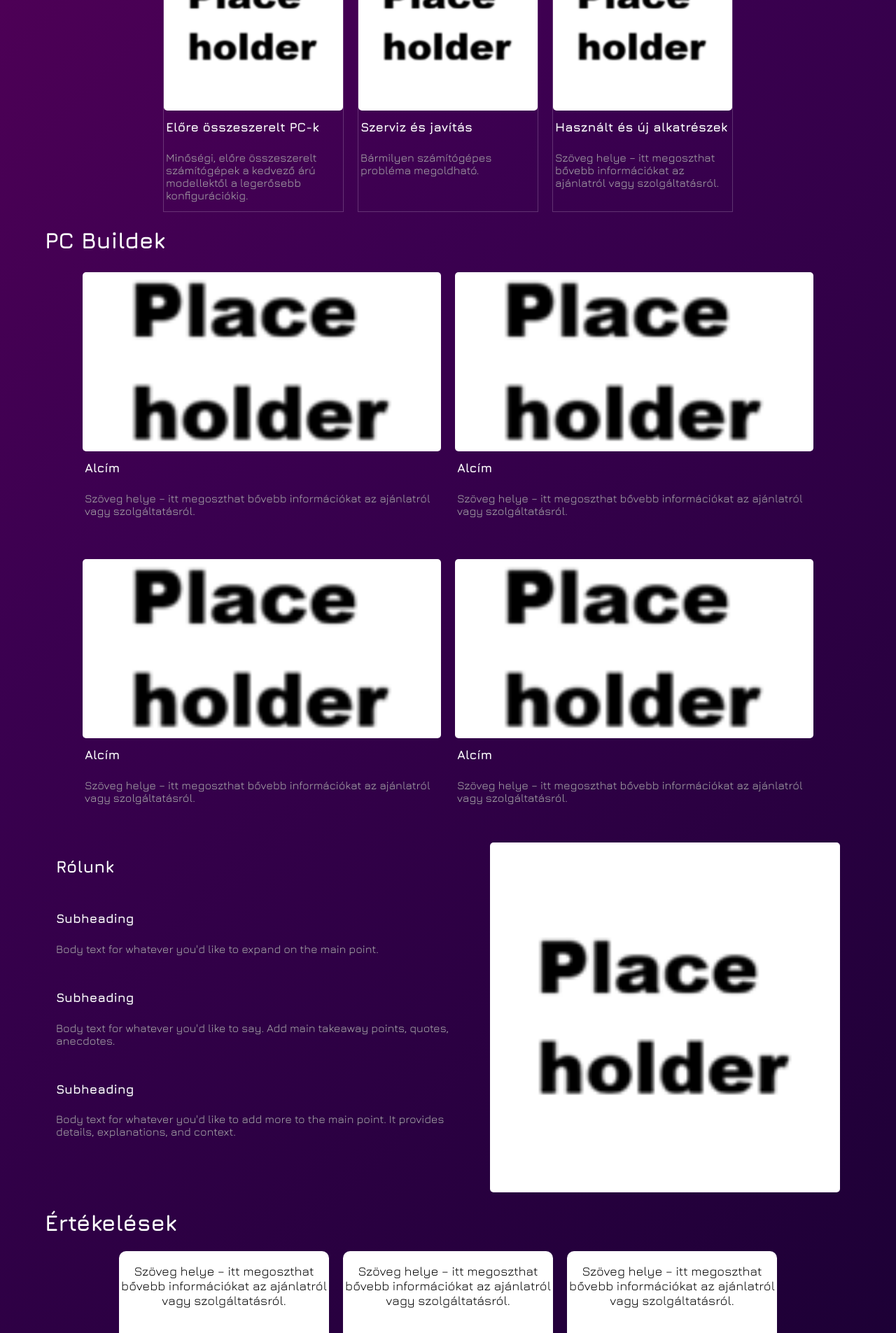
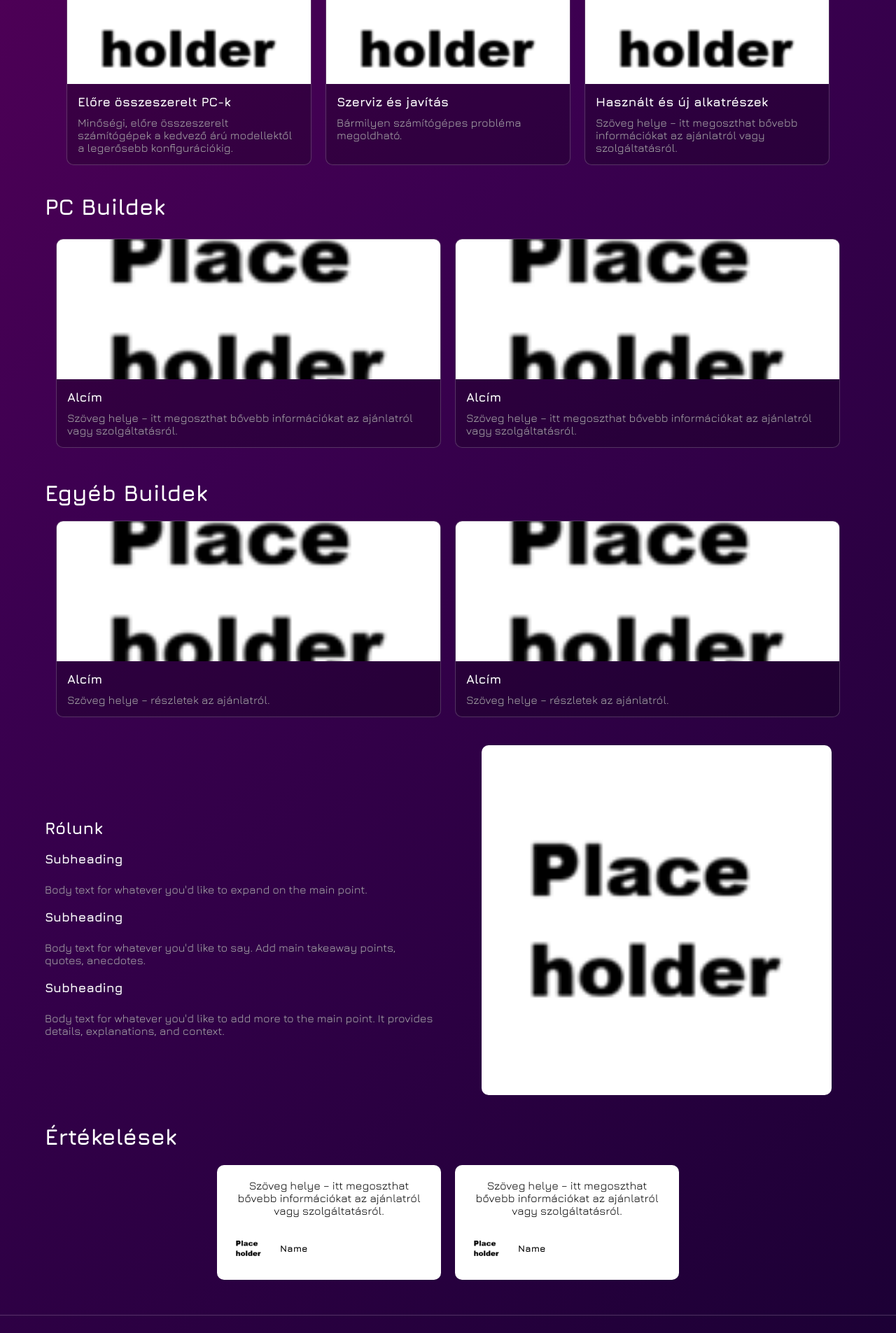
Before and after one commit to benkolon152/Szerviz-projekt, a SvelteKit app in the folder prj/: page / in a window 1280 px wide. Shown: the part 680-2585 px from the top of the page at 70% size. Built offline with nearby package versions, Linux system fonts and the light colour scheme.

Commit message:
needed a pull

```diff
--- a/prj/src/routes/+page.svelte
+++ b/prj/src/routes/+page.svelte
@@ -6,50 +6,46 @@
   }
 </script>
 
-<!-- ---------------------------------NAV-------------------------------- -->
 <nav class="navbar">
   <div class="nav-container">
-    <a href="/" class="logo">MyApp</a> <!-- TODO logo-->
+    <a href="/" class="logo">MyApp</a>
 
     <button class="hamburger" on:click={toggle}>
       ☰
     </button>
-    <!--TODO this should be on the left side-->
+
     <ul class:open={isOpen}>
       <li><a href="/"><b>Home</b></a></li>
       <li><a href="/shop">Store</a></li>
       <li><a href="/pcbuild">Pc builder</a></li>
-
-      <!-- stay on the right-->
-      <li><a href="/">Profile</a></li> <!-- TODO profile dropwdown menu-->
+      <li><a href="/">Profile</a></li>
       <li><a href="/login">Login</a></li>
     </ul>
   </div>
 </nav>
 
-<!-- ---------------------------------HOME-------------------------------- -->
 <div class="home">
-  <img class="banner" src="white.png" />
+  <img class="banner" src="white.png" alt="kep" />
+
   <h1 class="cimek">Kiemelt</h1>
-
   <div class="highlight">
-    <div class="hbox cards-container">
+    <div class="cards-container">
       <div class="cards">
-        <img class="image" src="white.png">
+        <img class="image" src="white.png" alt="kep">
         <div class="cards-content">
             <h4>Előre összeszerelt PC-k</h4>
             <p>Minőségi, előre összeszerelt számítógépek a kedvező árú modellektől a legerősebb konfigurációkig.</p>
         </div>
       </div>
       <div class="cards">
-        <img class="image" src="white.png">
+        <img class="image" src="white.png" alt="kep">
         <div class="cards-content">
             <h4>Szerviz és javítás</h4>
             <p>Bármilyen számítógépes probléma megoldható.</p>
         </div>
       </div>
       <div class="cards">
-        <img class="image" src="white.png">
+        <img class="image" src="white.png" alt="kep">
         <div class="cards-content">
             <h4>Használt és új alkatrészek</h4>
             <p>Szöveg helye – itt megoszthat bővebb információkat az ajánlatról vagy szolgáltatásról.</p>
@@ -57,38 +53,19 @@
       </div>
     </div>
   </div>
-<!-- ---------------------------------PC BUILDEK-------------------------------- -->
+
 <h1 class="cimek">PC Buildek</h1>
-
-  <div class="pck pck-top">
-    <div class="hbox cards-container">
-      <div class="cards">
-        <img src="white.png" alt="Avatar" style="width:100%">
+  <div class="pck">
+    <div class="cards-container">
+      <div class="cards wide-card">
+        <img class="image" src="white.png" alt="kep">
         <div class="cards-content">
             <h4>Alcím</h4>
             <p>Szöveg helye – itt megoszthat bővebb információkat az ajánlatról vagy szolgáltatásról.</p>
         </div>
       </div>
-      <div class="cards">
-        <img src="white.png" alt="Avatar" style="width:100%">
-        <div class="cards-content">
-            <h4>Alcím</h4>
-            <p>Szöveg helye – itt megoszthat bővebb információkat az ajánlatról vagy szolgáltatásról.</p>
-        </div>
-      </div>
-    </div>
-  </div>
-  <div class="pck pck-bottom">
-    <div class="hbox cards-container">
-      <div class="cards">
-        <img src="white.png" alt="Avatar" style="width:100%">
-        <div class="cards-content">
-            <h4>Alcím</h4>
-            <p>Szöveg helye – itt megoszthat bővebb információkat az ajánlatról vagy szolgáltatásról.</p>
-        </div>
-      </div>
-      <div class="cards">
-        <img src="white.png" alt="Avatar" style="width:100%">
+      <div class="cards wide-card">
+        <img class="image" src="white.png" alt="kep">
         <div class="cards-content">
             <h4>Alcím</h4>
             <p>Szöveg helye – itt megoszthat bővebb információkat az ajánlatról vagy szolgáltatásról.</p>
@@ -97,23 +74,35 @@
     </div>
   </div>
 
-<!-- ---------------------------------Rólunk-------------------------------- -->
+  <h1 class="cimek">Egyéb Buildek</h1>
+  <div class="grid-double">
+    <div class="cards wide-card">
+      <img class="image" src="white.png" alt="Build">
+      <div class="cards-content">
+        <h4>Alcím</h4>
+        <p>Szöveg helye – részletek az ajánlatról.</p>
+      </div>
+    </div>
+    <div class="cards wide-card">
+      <img class="image" src="white.png" alt="Build">
+      <div class="cards-content">
+        <h4>Alcím</h4>
+        <p>Szöveg helye – részletek az ajánlatról.</p>
+      </div>
+    </div>
+  </div>
 
 <section class="about">
-    <div class="hbox">
     <div class="about-content">
       <h2>Rólunk</h2>
-
       <div class="about-text">
         <h4>Subheading</h4>
         <p>Body text for whatever you'd like to expand on the main point.</p>
       </div>
-
       <div class="about-text">
         <h4>Subheading</h4>
         <p>Body text for whatever you'd like to say. Add main takeaway points, quotes, anecdotes.</p>
       </div>
-
       <div class="about-text">
         <h4>Subheading</h4>
         <p>Body text for whatever you'd like to add more to the main point. It provides details, explanations, and context.</p>
@@ -123,58 +112,44 @@
     <div class="image-container">
       <img class="image" src="white.png" alt="About image" />
     </div>
-    </div>
   </section>
 
-<!-- ---------------------------------FOOTER-------------------------------- -->
 <h1 class="cimek">Értékelések</h1>
   <div class="rewiews">
-    <div class="hbox">
+    <div class="hbox wrap" style="justify-content: center;">
+
       <div class="cards">
-        <div class="vbox">
+        <div class="vbox h-100">
           <p class="comment">Szöveg helye – itt megoszthat bővebb információkat az ajánlatról vagy szolgáltatásról.</p>
           <div class="hbox reviewer">
-            <div class="image-container" style="overflow: hidden; border-radius: 50%; background: black;">
-              <img class="image" style="color:transparent; height: 50px; width: 50px; object-fit: cover;" src="white.png" />
+            <div style="overflow: hidden; border-radius: 50%; background: black; width: 50px; height: 50px;">
+              <img style="height: 100%; width: 100%; object-fit: cover;" src="white.png" alt="kep" />
             </div>
             <div class="name">
-              <h5 style="color: black;">Name</h5>
+              <h5 style="color: black; margin: 0;">Name</h5>
             </div>
           </div>
         </div>
       </div>
 
       <div class="cards">
-        <div class="vbox">
+        <div class="vbox h-100">
           <p class="comment">Szöveg helye – itt megoszthat bővebb információkat az ajánlatról vagy szolgáltatásról.</p>
           <div class="hbox reviewer">
-            <div class="image-container" style="overflow: hidden; border-radius: 50%; background: black;">
-              <img class="image" style="color:transparent; height: 50px; width: 50px; object-fit: cover;" src="white.png" />
+            <div style="overflow: hidden; border-radius: 50%; background: black; width: 50px; height: 50px;">
+              <img style="height: 100%; width: 100%; object-fit: cover;" src="white.png" alt="kep" />
             </div>
             <div class="name">
-              <h5 style="color: black;">Name</h5>
+              <h5 style="color: black; margin: 0;">Name</h5>
             </div>
           </div>
         </div>
       </div>
 
-      <div class="cards">
-        <div class="vbox">
-          <p class="comment">Szöveg helye – itt megoszthat bővebb információkat az ajánlatról vagy szolgáltatásról.</p>
-          <div class="hbox reviewer">
-            <div class="image-container" style="overflow: hidden; border-radius: 100%; background: black;">
-              <img class="image" style="color:transparent; height: 50px; width: 50px; object-fit: cover;" src="white.png" />
-            </div>
-            <div class="name">
-              <h5 style="color: black;">Name</h5>
-            </div>
-          </div>
-        </div>
     </div>
   </div>
 </div>
 
-<!-- ---------------------------------FOOTER-------------------------------- -->
 <footer class="footer">
   <div class="footer-top">
     <div>
@@ -208,4 +183,3 @@
     </div>
   </div>
 </footer>
-</div>
--- a/prj/src/routes/register/+page.svelte
+++ b/prj/src/routes/register/+page.svelte
@@ -1,6 +1,3 @@
-<<<<<<< HEAD
-<!--register-->
-=======
 <!--register-->
 <script>
   import { goto } from "$app/navigation";
@@ -47,4 +44,3 @@
       </form>
     </div>
 </div>
->>>>>>> ec80532e228adb7acfb03f96fa21c3e1ec867036
--- a/prj/static/app.css
+++ b/prj/static/app.css
@@ -1,5 +1,6 @@
 * {
   font-family: "Jura", sans-serif;
+  box-sizing: border-box; /* Ensures padding doesn't affect overall width */
 }
 
 body {
@@ -7,7 +8,6 @@ body {
   min-height: 100vh;
   overflow-x: hidden;
   color: white;
-
   background: linear-gradient(135deg, #5a005a 0%, #3b0050 40%, #1a0033 100%);
 }
 
@@ -18,6 +18,7 @@ body {
   color: white;
 }
 
+/* ---------------------------Flex Utilities--------------------------- */
 .hbox {
   display: flex;
   flex-direction: row;
@@ -30,8 +31,11 @@ body {
   gap: 20px;
 }
 
+.wrap {
+  flex-wrap: wrap;
+}
+
 /* ---------------------------Navbar--------------------------- */
-
 .navbar {
   background: #11111139;
   color: white;
@@ -44,6 +48,10 @@ body {
 .nav-container {
   display: flex;
   align-items: center;
+  justify-content: space-between;
+  width: 100%;
+  max-width: 1100px;
+  margin: 0 auto;
 }
 
 .navbar ul {
@@ -69,7 +77,7 @@ body {
 .navbar ul li a {
   text-decoration: none;
   color: white;
-  font-size: 24px;
+  font-size: 1.2rem; /* Adjusted from 24px for better mobile scaling */
 }
 
 .hamburger {
@@ -81,7 +89,7 @@ body {
   cursor: pointer;
 }
 
-/* ---------------------------Homepage--------------------------- */
+/* ---------------------------Homepage General--------------------------- */
 .home {
   display: flex;
   flex-direction: column;
@@ -89,49 +97,61 @@ body {
   text-align: center;
   margin: 0 auto;
   width: 90%;
+  max-width: 1200px;
 }
 
 .home .banner {
   width: 100%;
-  height: 400px;
+  height: clamp(200px, 40vw, 400px); /* Fluid height based on screen size */
   object-fit: cover;
   margin: 20px 0;
+  border-radius: 10px;
 }
 
 .home .cimek {
   text-align: left;
   width: 100%;
+  margin-top: 40px;
 }
 
-.highlight .cards-container {
+/* ---------------------------Cards Base (Highlights & PC Buildek)--------------------------- */
+.cards-container {
   display: flex;
   flex-wrap: wrap;
+  justify-content: center;
+  width: 100%;
+  gap: 20px;
 }
 
-.highlight .cards {
-  width: 384px;
+.cards {
+  display: flex;
+  flex-direction: column;
+  width: 100%;
+  max-width: 350px; /* Fluid base width */
   border: 1px solid rgba(255, 255, 255, 0.2);
-  height: 400px;
+  border-radius: 10px;
+  overflow: hidden;
+  background: rgba(0, 0, 0, 0.2);
 }
 
-.highlight .cards .image {
-  width: 384px;
-  height: 256px;
+.cards .image {
+  width: 100%;
+  height: 200px;
   object-fit: cover;
-  border-radius: 5px;
 }
 
-.highlight .cards-content {
+.cards-content {
   text-align: left;
-  padding: 0 3px;
+  padding: 15px;
+  flex-grow: 1; /* Pushes content to fill remaining card space */
 }
 
-.highlight .cards h4 {
+.cards h4 {
   font-size: 18px;
-  margin-top: 10px;
+  margin: 0 0 10px 0;
 }
 
-.highlight .cards p {
+.cards p {
   color: rgb(171, 171, 171);
   margin: 0;
 }
@@ -139,59 +159,40 @@ body {
 /* ---------------------------PC BUILDEK--------------------------- */
 .pck {
   margin: 5px 0;
+  width: 100%;
 }
 
-.pck .cards-container {
+.grid-double {
   display: flex;
-  justify-content: center;
   flex-wrap: wrap;
   gap: 20px;
-  min-height: 400px;
+  width: 100%;
+  justify-content: center;
 }
 
-.pck .cards {
-  width: 512px;
-  height: 256px;
-}
-
-.pck .cards img {
-  width: 100%;
-  height: 100%;
-  object-fit: cover;
-  border-radius: 5px;
-}
-
-.pck .cards-content {
-  text-align: left;
-  padding: 0 3px;
-}
-
-.pck .cards h4 {
-  font-size: 18px;
-  margin-top: 10px;
-}
-
-.pck .cards p {
-  color: rgb(171, 171, 171);
-  margin: 0;
+.wide-card {
+  max-width: 550px; /* Wider limit for double-grid sections */
 }
 
 /* ----------------------------ABOUT-------------------------- */
 .about {
   display: flex;
+  flex-wrap: wrap;
   justify-content: center;
-  gap: 20px;
+  align-items: center;
+  gap: 40px;
   width: 100%;
+  margin-top: 40px;
 }
 
 .about-content {
-  width: 600px;
+  flex: 1 1 400px; /* Text takes up available space but wraps at 400px */
   text-align: left;
 }
 
 .about-text h4 {
   font-size: 18px;
-  margin-top: 50px;
+  margin-top: 20px;
 }
 
 .about-text p {
@@ -199,32 +200,49 @@ body {
   margin: 0;
 }
 
-.about .image {
-  width: 500px;
-  height: 500px;
-  object-fit: cover;
-  border-radius: 5px;
+.about .image-container {
+  flex: 1 1 400px; /* Image container matches text wrapping rules */
+  display: flex;
+  justify-content: center;
 }
 
-/* ----------------------------REWIEWS---------------------------- */
+.about .image {
+  width: 100%;
+  max-width: 500px;
+  height: auto;
+  aspect-ratio: 1/1;
+  object-fit: cover;
+  border-radius: 10px;
+}
+
+/* ----------------------------REVIEWS---------------------------- */
+.rewiews {
+  width: 100%;
+}
+
 .rewiews .cards {
-  width: 300px;
-  height: 150px;
-  padding: 00px;
+  max-width: 320px;
+  padding: 20px;
   background: white;
   border-radius: 10px;
-  margin-bottom: 30px;
+  border: none;
 }
 
 .rewiews .comment {
   color: black !important;
-  font-size: 18px;
+  font-size: 16px;
+  flex-grow: 1;
+}
+
+.reviewer {
+  align-items: center;
 }
 
 /* ----------------------------FOOTER---------------------------- */
 .footer {
   width: 100vw;
-  padding: 20px 0px;
+  padding: 40px 0px;
+  margin-top: 50px;
   border-top: 1px solid rgba(255, 255, 255, 0.2);
 }
 
@@ -234,11 +252,13 @@ body {
   flex-wrap: wrap;
   gap: 40px;
   width: 90%;
+  max-width: 1200px;
   margin: 0px auto;
 }
 
 .footer .links {
   display: flex;
+  flex-wrap: wrap;
   gap: 60px;
 }
 
@@ -254,103 +274,50 @@ body {
 .footer .socials span {
   margin: 0px 5px;
 }
-/* ----------------------------Desktop---------------------------- */
-@media (min-width: 1536px) {
-
-}
-
-/* ----------------------------Laptop---------------------------- */
-@media (max-width: 1440px) {
-
-  .highlight .cards-container {
-    justify-content: center;
-  }
-
-  .highlight .cards {
-    width: 256px;
-  }
-
-  .highlight .cards .image {
-    width: 256px;
-  }
-}
-
-/* ----------------------------Tablet---------------------------- */
-@media (max-width: 1200px) {
-  .pck-top .cards:nth-child(2) {
-    display: none;
-  }
-
-  .pck-bottom .cards:nth-child(2) {
-    display: none;
-  }
-}
 
 /* -----------------------------Login---------------------------- */
+#reg {
+  text-decoration: none;
+}
 
 #reg:hover {
   color: rgb(112, 10, 152);
   text-decoration: none;
 }
 
-#reg {
-  text-decoration: none;
-}
-
-/* ----------------------------Mobile---------------------------- */
-
+/* ----------------------------MEDIA QUERIES---------------------------- */
+/* Since flexbox handles most of the fluidity, we only need a breakpoint for specific UI changes like the mobile menu. */
 @media (max-width: 768px) {
   .hamburger {
     display: block;
+    z-index: 100;
   }
 
   .navbar ul {
     position: absolute;
     top: 60px;
     right: 10px;
-    background: #11111139;
+    background: rgba(17, 17, 17, 0.95);
     flex-direction: column;
     width: 200px;
     padding: 1rem;
     display: none;
-    border-radius: 20px;
+    border-radius: 10px;
+    box-shadow: 0 4px 12px rgba(0,0,0,0.5);
+    z-index: 99;
   }
 
   .navbar ul.open {
     display: flex;
   }
-<<<<<<< HEAD
 
-  .highlight .cards-container {
-    justify-content: center;
+  .footer-top {
     flex-direction: column;
-  }
-  .highlight .cards {
-    width: 384px;
+    text-align: center;
   }
 
-  .highlight .cards .image {
-    width: 384px;
-  }
-
-  .pck .cards {
-    width: 384px;
+  .footer .links {
+    justify-content: center;
+    gap: 30px;
   }
 }
-
-@media (max-width: 400px) {
-  .highlight .cards {
-    width: 192px;
-  }
-
-  .highlight .cards .image {
-    width: 192px;
-  }
-
-    .pck .cards {
-    width: 192px;
-  }
-}
-=======
-}
->>>>>>> ec80532e228adb7acfb03f96fa21c3e1ec867036
```
Lines whose indentation alone changed are shown as unchanged.
